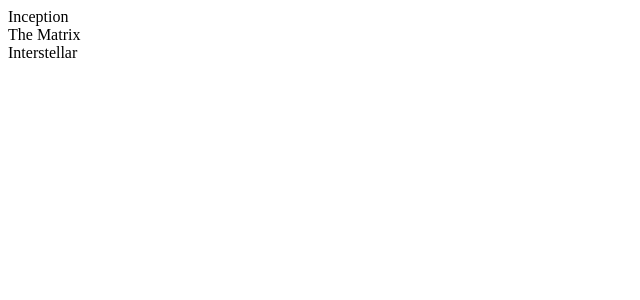
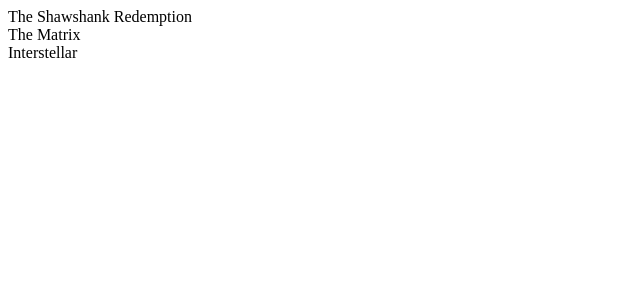
Before and after one commit to grumongi/myFlix-client, a React (Vite) app: page / in a window 1280 px wide. Shown: the top 300 px of the page, without its empty margins (0-640 px from the left). Built offline with nearby package versions, Linux system fonts and the light colour scheme.

Commit message:
task 3.3 revision

```diff
--- a/src/components/main-view/main-view.jsx
+++ b/src/components/main-view/main-view.jsx
@@ -6,11 +6,11 @@
   const [movies, setMovies] = useState([
     {
       id: 1,
-      title: "Inception",
-      description: "A thief who enters the dreams of others to steal secrets is given a chance to have his past crimes forgiven.",
-      image: "https://m.media-amazon.com/images/I/51s+VXcJ9vL._AC_.jpg",
-      genre: "Science Fiction",
-      director: "Christopher Nolan",
+      title: "The Shawshank Redemption",
+      description: "Two imprisoned men bond over a number of years, finding solace and eventual redemption through acts of common decency.",
+      image: "https://m.media-amazon.com/images/I/51NiGlapXlL._AC_.jpg",
+      genre: "Drama",
+      director: "Frank Darabont"
     },
     {
       id: 2,
```
Also changed, not shown: package.json (+9 -6 lines), 2 other files (tests, documents, lock files or other folders).
